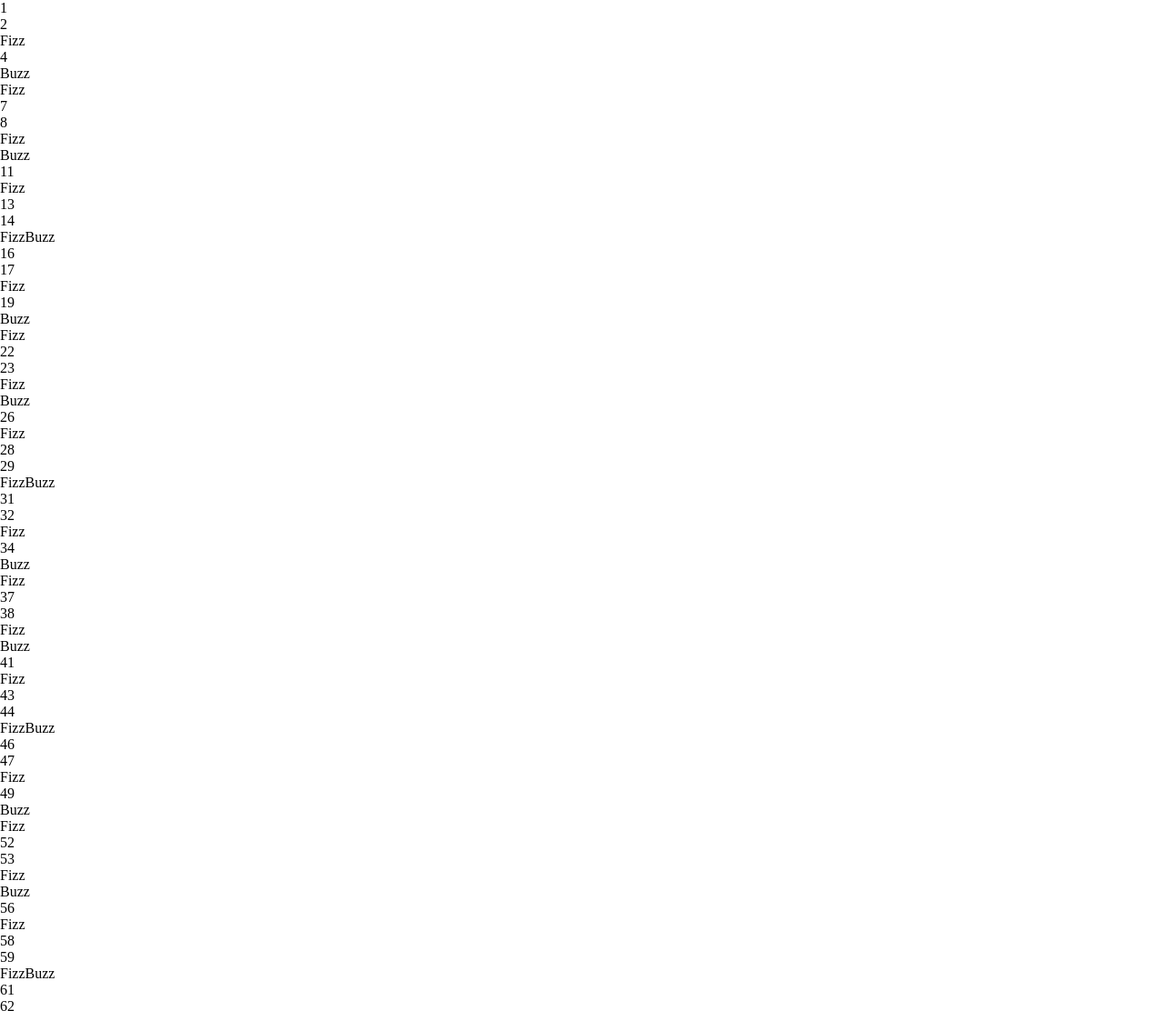
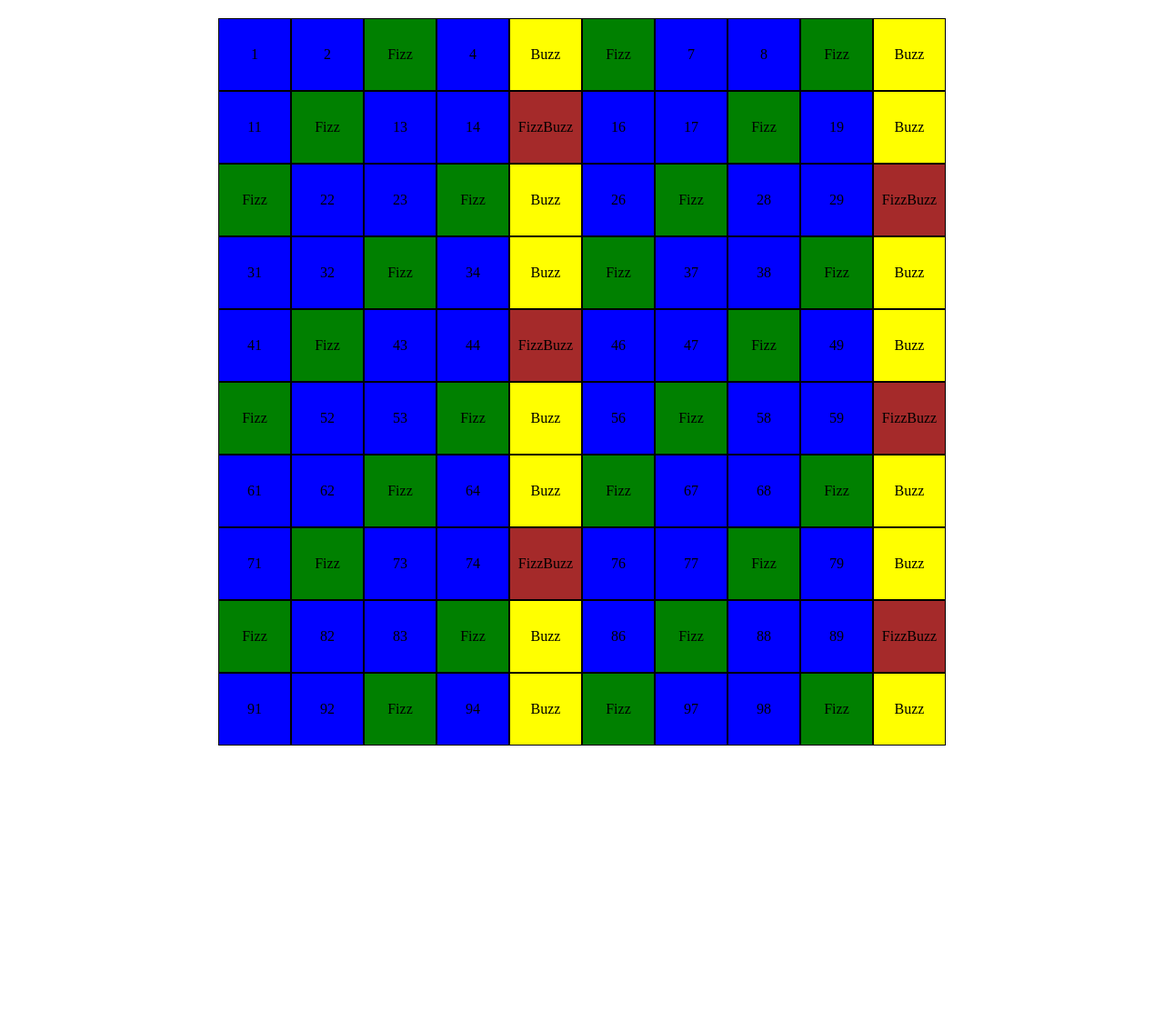
Before and after one commit to emilioff8822/js-fizzbuzz, a plain HTML site: page index.html in a window 1280 px wide. Shown: the top 1112 px of the page at 91% size. After the commit the page ends 840 px from the top, so only its background shows below. Drawn offline with Linux system fonts and the light colour scheme.

Commit message:
comm-quad-

```diff
--- a/index.html
+++ b/index.html
@@ -8,7 +8,12 @@
   <title>FIZZ</title>
 </head>
 <body>
+
+  <div class="container">
     <ul id="list"> </ul>
+
+
+  </div>
 
 
 
--- a/script.js
+++ b/script.js
@@ -1,19 +1,41 @@
 const list = document.querySelector('#list');
+const container = document.querySelector(".container");
+console.log(container)
 
 for (let i = 1; i <= 100; i++) {
   const li = document.createElement('li');
-  list.append(li);
+  //list.append(li);
+
+  const box= document.createElement("div")
+  box.classList.add("box")
+  container.append(box)
+  box.append(i)
+
 
 
 
   if (i % 3 === 0 && i % 5 === 0) {
-    li.append('FizzBuzz');
+    //li.append('FizzBuzz');
+    box.classList.add('FizzBuzz');
+    box.innerText = "FizzBuzz";
+
+
   }
   else if (i % 3 === 0) {
-    li.append('Fizz');
+    //li.append('Fizz');
+    box.classList.add('Fizz');
+    box.innerText = "Fizz";
+
+
+
   }
   else if (i % 5 === 0) {
-    li.append('Buzz');
+    //li.append('Buzz');
+    box.classList.add('Buzz');
+    box.innerText = "Buzz";
+
+
+
   }
   else {
     li.append(i);
--- a/style.css
+++ b/style.css
@@ -18,4 +18,17 @@
   display: flex;
   justify-content: center;
   align-items: center;
+  background-color: blue;
 }
+
+.Fizz {
+  background-color: green;
+}
+
+.Buzz {
+  background-color: yellow;
+}
+
+.FizzBuzz {
+  background-color: brown;
+}
```
Also changed, not shown: 1 other file.
